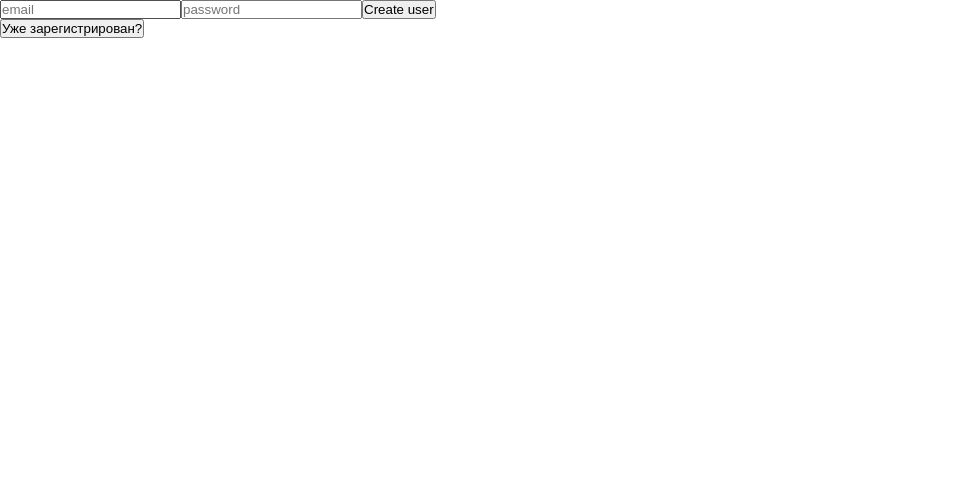
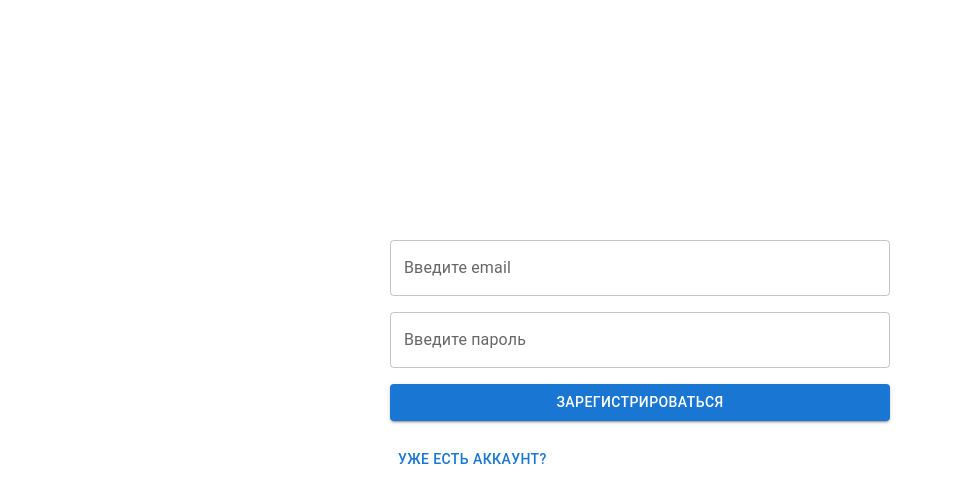
Before and after one commit to AlexJ03/forum, a React app: page / in a window 1280 px wide. Shown: the top 502 px of the page, without its empty margins (0-954 px from the left). Built offline with nearby package versions, Linux system fonts and the light colour scheme; no server answers.

Commit message:
Add mui and redesign auth page

```diff
--- a/package.json
+++ b/package.json
@@ -33,6 +33,9 @@
     "webpack-merge": "^5.9.0"
   },
   "dependencies": {
+    "@emotion/react": "^11.11.1",
+    "@emotion/styled": "^11.11.0",
+    "@mui/material": "^5.14.4",
     "dotenv-webpack": "^8.0.1",
     "firebase": "^10.1.0",
     "mobx": "^6.10.0",
--- a/public/index.html
+++ b/public/index.html
@@ -5,7 +5,7 @@
     <meta name="viewport"
           content="width=device-width, user-scalable=no, initial-scale=1.0, maximum-scale=1.0, minimum-scale=1.0">
     <meta http-equiv="X-UA-Compatible" content="ie=edge">
-    <title>Title</title>
+    <title>Blog</title>
 </head>
 <body>
     <div id="root"></div>
--- a/src/components/login/Login.tsx
+++ b/src/components/login/Login.tsx
@@ -2,6 +2,7 @@ import { useState } from "react";
 import type { IUserAuthData } from "../../types/users";
 import { observer } from "mobx-react-lite";
 import { userAuth } from "../../mobx/userAuth";
+import { Box, Button, TextField } from "@mui/material";
 
 const Login = observer( () => {
     const [userData, setUserData] = useState<IUserAuthData>( {
@@ -18,12 +19,12 @@ const Login = observer( () => {
     };
 
     return (
-        <div>
-            <input value={userData.email} onChange={e => setUserData( { ...userData, email: e.target.value } )} type="text" placeholder="email"/>
-            <input value={userData.password} onChange={e => setUserData( { ...userData, password: e.target.value } )} type="text" placeholder="password"/>
+        <Box display="flex" flexDirection="column" rowGap={2}>
+            <TextField label="Введите email" multiline value={userData.email} onChange={e => setUserData( { ...userData, email: e.target.value } )} type="text"/>
+            <TextField label="Введите пароль" multiline value={userData.password} onChange={e => setUserData( { ...userData, password: e.target.value } )} type="text"/>
 
-            <button onClick={login}>Login user</button>
-        </div>
+            <Button variant="contained" onClick={login}>Войти</Button>
+        </Box>
     );
 } );
 
--- a/src/components/register/Register.tsx
+++ b/src/components/register/Register.tsx
@@ -2,6 +2,7 @@ import { useState } from "react";
 import type { IUserAuthData } from "../../types/users";
 import { observer } from "mobx-react-lite";
 import { userAuth } from "../../mobx/userAuth";
+import { Box, Button, TextField } from "@mui/material";
 
 const Register = observer( () => {
     const [userData, setUserData] = useState<IUserAuthData>( {
@@ -18,12 +19,12 @@ const Register = observer( () => {
     };
 
     return (
-        <div>
-            <input value={userData.email} onChange={( e ) => setUserData( { ...userData, email: e.target.value } )} type="text" placeholder="email"/>
-            <input value={userData.password} onChange={( e ) => setUserData( { ...userData, password: e.target.value } )} type="text" placeholder="password"/>
+            <Box display="flex" flexDirection="column" rowGap={2}>
+                <TextField label="Введите email" placeholder="example@mail.ru" multiline value={userData.email} onChange={( e ) => setUserData( { ...userData, email: e.target.value } )} type="text"/>
+                <TextField label="Введите пароль" placeholder="qwerty123456" multiline value={userData.password} onChange={( e ) => setUserData( { ...userData, password: e.target.value } )} type="password"/>
 
-            <button onClick={createUser}>Create user</button>
-        </div>
+                <Button onClick={createUser} variant="contained">Зарегистрироваться</Button>
+            </Box>
     );
 } );
 
--- a/src/pages/auth/Auth.tsx
+++ b/src/pages/auth/Auth.tsx
@@ -1,18 +1,27 @@
 import Register from "../../components/register/Register";
 import Login from "../../components/login/Login";
 import { useState } from "react";
+import { Box, Button, Container } from "@mui/material";
 
 const Auth = () => {
     const [isLogin, setIsLogin] = useState( false );
 
     return (
-        <div>
-            { isLogin ? <Login /> : <Register /> }
+        <Box height="100vh" pt="30vh">
+            <Container>
+                <Box display="flex" justifyContent="center">
+                    <Box width="500px">
 
-            <button onClick={() => setIsLogin( ( prev ) => !prev )}>
-                {isLogin ? "Зарегистрироваться" : "Уже зарегистрирован?"}
-            </button>
-        </div>
+                        { isLogin ? <Login /> : <Register /> }
+
+                        <Button sx={{ marginTop: "20px" }} onClick={() => setIsLogin( ( prev ) => !prev )}>
+                            {isLogin ? "У меня нет аккаунта" : "Уже есть аккаунт?"}
+                        </Button>
+
+                    </Box>
+                </Box>
+            </Container>
+        </Box>
     );
 };
 
--- a/src/pages/home/home.tsx
+++ b/src/pages/home/home.tsx
@@ -1,6 +1,7 @@
 import { observer } from "mobx-react-lite";
 import { userAuth } from "../../mobx/userAuth";
 import { userToken } from "../../helpers/auth";
+import { Button } from "@mui/material";
 
 const Home = observer( () => {
 
@@ -9,7 +10,7 @@ const Home = observer( () => {
             <h1>Home</h1>
             <p>{ userToken.getToken() }</p>
 
-            <button onClick={() => userAuth.signOut()}>logout</button>
+            <Button onClick={() => userAuth.signOut()}>logout</Button>
         </div>
     );
 } );
```
Also changed, not shown: 2 other files (tests, documents, lock files or other folders).
